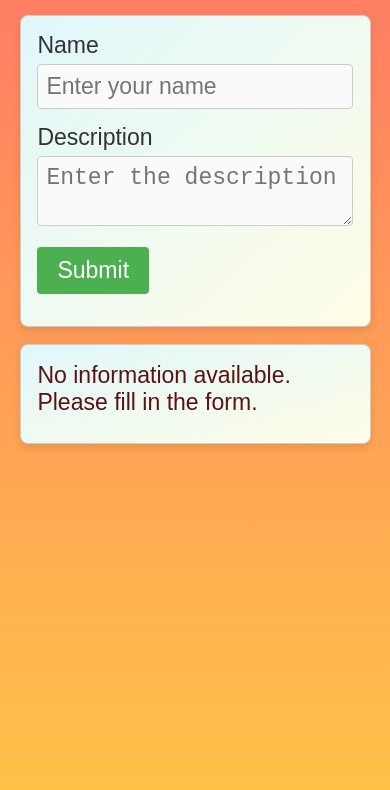
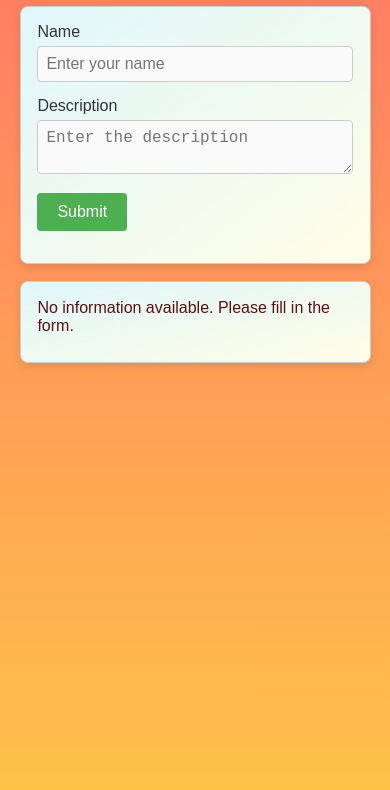
Before and after one commit to manojCodes77/TodoList_using_Js, a plain HTML site: page index.html in a window 390 px wide. Shown: the part 54-844 px from the top of the page. Drawn offline with Linux system fonts and the light colour scheme.

Commit message:
adjust media query

```diff
--- a/style.css
+++ b/style.css
@@ -146,7 +146,11 @@ body.dark-mode {
     background-attachment: fixed;
     color: white;
 }
-
+@media (max-aspect-ratio: 1/1) {
+    * {
+        font-size: 1rem;
+    }
+}
 body.dark-mode nav {
     background-color: #333;
 }
```
